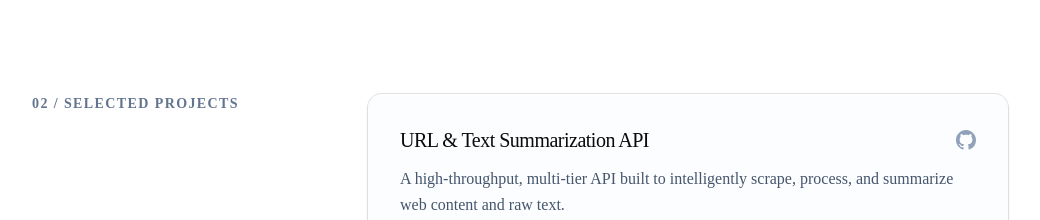
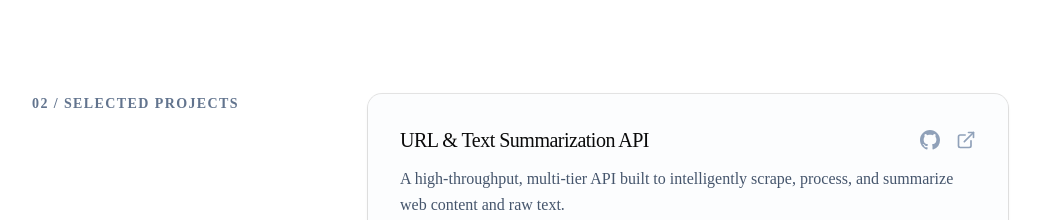
Before and after one commit to Akene-Uzezi/akene-uzezi-portfolio, a Next.js app: page / in a window 1280 px wide. Shown: the part 1200-1420 px from the top of the page, without its empty margins (120-1160 px from the left). Built offline with nearby package versions, Linux system fonts and the light colour scheme.

Commit message:
Update Project section

```diff
--- a/components/ProjectsSection.tsx
+++ b/components/ProjectsSection.tsx
@@ -23,8 +23,8 @@ export default function ProjectsSection() {
         "Engineered resilient web scraping fallbacks to seamlessly handle dynamic, JavaScript-heavy web pages.",
         "Optimized processing pipelines for low-latency delivery of tokenized summary payloads.",
       ],
-      github: "https://github.com/Akene-Uzezi",
-      live: "#",
+      github: "https://github.com/Akene-Uzezi/summ-it-up-backend",
+      live: "https://summ-it-up.vercel.app",
     },
     {
       title: "Enterprise Document Management System",
@@ -36,7 +36,7 @@ export default function ProjectsSection() {
         "Implemented high-performance, encrypted file-sharing functionalities across the platform.",
         "Collaborated in a team environment to deliver comprehensive API documentation and system modules.",
       ],
-      github: "https://github.com/Akene-Uzezi",
+      github: "https://github.com/Akene-Uzezi/Document-Repository-React",
       live: "#",
     },
   ];
```
